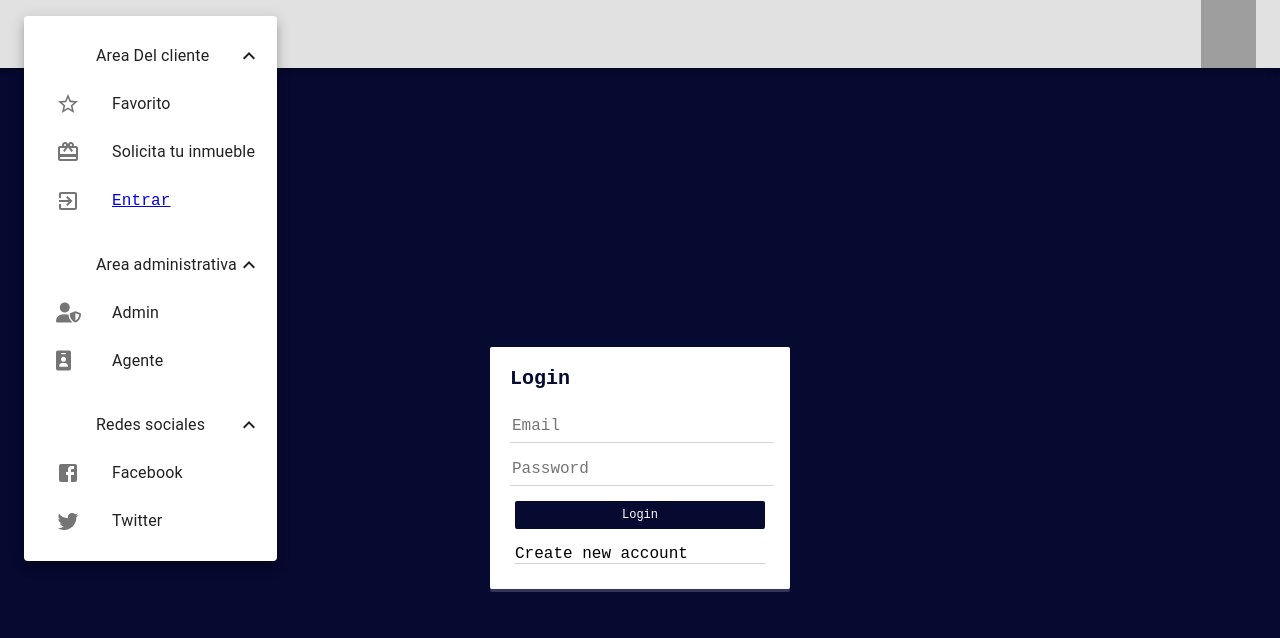
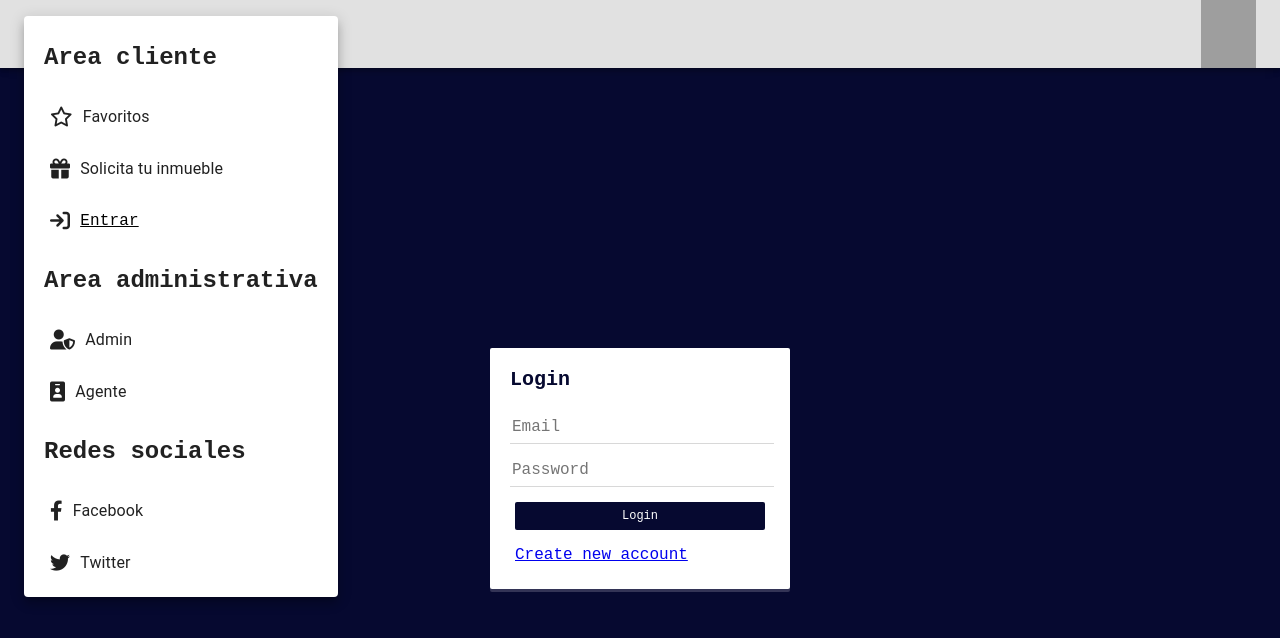
Before and after one commit to carlafaes/inmobilapp-client, a React (Create React App) app: page /login in a window 1280 px wide. Both pictures are taken after a click on the button 52 px from the left and 34 px from the top of the page. Shown: the top 638 px of the page. Built offline with nearby package versions, Linux system fonts and the light colour scheme; grey boxes are pictures that could not be loaded.

Commit message:
menu desplegable sin error

```diff
--- a/src/componentes/MenuNav.jsx
+++ /dev/null
@@ -1,133 +0,0 @@
-
-import React from "react"
-import {useDispatch } from 'react-redux'
-import { makeStyles } from '@material-ui/core/styles';
-import List from '@material-ui/core/List';
-import ListItem from '@material-ui/core/ListItem';
-import ListItemIcon from '@material-ui/core/ListItemIcon';
-import ListItemText from '@material-ui/core/ListItemText';
-import Collapse from '@material-ui/core/Collapse';
-import CardGiftcardIcon from '@material-ui/icons/CardGiftcard';
-import ExpandLess from '@material-ui/icons/ExpandLess';
-import ExpandMore from '@material-ui/icons/ExpandMore';
-import StarBorder from '@material-ui/icons/StarBorder';
-import FacebookIcon from '@material-ui/icons/Facebook';
-import TwitterIcon from '@material-ui/icons/Twitter';
-import ExitToAppIcon from '@material-ui/icons/ExitToApp';
-import { Link } from "react-router-dom";
-
-const useStyles = makeStyles((theme) => ({
-    root: {
-        width: '100%',
-        maxWidth: 360,
-        backgroundColor: theme.palette.background.paper,
-    },
-    nested: {
-        paddingLeft: theme.spacing(4),
-    },
-}));
-
-export const MenuNav=()=> {
-    const classes = useStyles();
-
-    const [open, setOpen] = React.useState(true);
-
-    const handleClick = () => {
-        setOpen(!open);
-    };
-
-    return (
-        <>
-            <List
-                component="nav"
-                aria-labelledby="nested-list-subheader"
-                className={classes.root}
-            >
-                <ListItem button onClick={handleClick}>
-                    <ListItemIcon>
-                    </ListItemIcon>
-                    <ListItemText primary="Area Del cliente" />
-                    {open ? <ExpandLess /> : <ExpandMore />}
-                </ListItem>
-                <Collapse in={open} timeout="auto" unmountOnExit>
-                    <List component="div" disablePadding>
-                        <ListItem button className={classes.nested}>
-                            <ListItemIcon>
-                                <StarBorder />
-                            </ListItemIcon>
-                            <ListItemText primary='Favorito'/>
-                        </ListItem>
-                        <ListItem button className={classes.nested}>
-                            <ListItemIcon>
-                                <CardGiftcardIcon />
-                            </ListItemIcon>
-                            <ListItemText primary='Solicita tu inmueble' />
-                        </ListItem>
-                        <ListItem button className={classes.nested}>
-                            <ListItemIcon >
-                                <ExitToAppIcon />
-                            </ListItemIcon>
-                            <ListItemText  primary={<Link to='/login'>Entrar</Link>}/>
-                        </ListItem>
-                    </List>
-                </Collapse>
-            </List>
-            <List
-                component="nav"
-                aria-labelledby="nested-list-subheader"
-                className={classes.root}
-            >
-                <ListItem button onClick={handleClick}>
-                    <ListItemIcon>
-                    </ListItemIcon>
-                    <ListItemText primary="Area administrativa" />
-                    {open ? <ExpandLess /> : <ExpandMore />}
-                </ListItem>
-                <Collapse in={open} timeout="auto" unmountOnExit>
-                    <List component="div" disablePadding>
-                        <ListItem button className={classes.nested}>
-                            <ListItemIcon >
-                            <i className=" emoticon fa-solid fa-user-shield"></i>
-                            </ListItemIcon>
-                            <ListItemText primary='Admin'  />
-                        </ListItem>
-                        <ListItem button className={classes.nested}>
-                            <ListItemIcon>
-                            <i className="emoticon fa-solid fa-id-badge"></i>
-                            </ListItemIcon>
-                            <ListItemText primary='Agente' />
-                        </ListItem>
-                    </List>
-                </Collapse>
-            </List>
-            <List
-                component="nav"
-                aria-labelledby="nested-list-subheader"
-                className={classes.root}
-            >
-                <ListItem button onClick={handleClick}>
-                    <ListItemIcon>
-                    </ListItemIcon>
-                    <ListItemText primary="Redes sociales" />
-                    {open ? <ExpandLess /> : <ExpandMore />}
-                </ListItem>
-                <Collapse in={open} timeout="auto" unmountOnExit>
-                    <List component="div" disablePadding>
-                        <ListItem button className={classes.nested}>
-                            <ListItemIcon>
-                                <FacebookIcon />
-                            </ListItemIcon>
-                            <ListItemText primary="Facebook" />
-                        </ListItem>
-                        <ListItem button className={classes.nested}>
-                            <ListItemIcon>
-                                <TwitterIcon />
-                            </ListItemIcon>
-                            <ListItemText primary="Twitter" />
-                        </ListItem>
-                    </List>
-                </Collapse>
-            </List>
-        </>
-    );
-}
--- a/src/componentes/Navbar.jsx
+++ b/src/componentes/Navbar.jsx
@@ -1,35 +1,39 @@
 import React, { useState } from 'react';
-import { AppBar, IconButton, Menu, Toolbar } from '@material-ui/core';
+import { AppBar, IconButton, Menu, MenuItem, Toolbar } from '@material-ui/core';
 import { makeStyles } from '@material-ui/core/styles';
 import SortIcon from '@material-ui/icons/Sort';
 import icono from '../Img/icono.png';
-import {MenuNav} from './MenuNav';
-import {Navigate, useNavigate} from 'react-router-dom'
+import Fade from '@material-ui/core/Fade';
+import {Link} from 'react-router-dom'
+
 const useStyles = makeStyles((theme) => ({
     appBar: {
         background: 'rgba(212,212,212, 0.7)',
         position: 'relative',
 
     },
-    icon:{
-        color:'#faa222',
-        fontSize:'2rem',
+    icon: {
+        color: '#faa222',
+        fontSize: '2rem',
 
     },
-    container:{
-        display:'flex',
+    container: {
+        display: 'flex',
         // flexDirection:'row',
-        justifyContent:'space-between',
-        width:'100vw',
+        justifyContent: 'space-between',
+        width: '100vw',
 
 
     },
 }));
 
-export default function Navbar(){
 
-    const navigate =useNavigate()
+
+export default function Navbar() {
+
     const [anchorEl, setAnchorEl] = useState(null);
+
+    const open = Boolean(anchorEl);
 
     const handleClick = (event) => {
         setAnchorEl(event.currentTarget);
@@ -38,12 +42,12 @@ export default function Navbar(){
     const handleClose = () => {
         setAnchorEl(null);
     };
-    const handleInicio=()=>{
-        navigate(-1)
-    }
+
+
 
     const classes = useStyles();
-    return(
+    return (
+        <>
             <div id='navbar' >
                 <AppBar className={classes.appBar} >
                     <Toolbar>
@@ -51,22 +55,32 @@ export default function Navbar(){
                             <IconButton onClick={handleClick}>
                                 <SortIcon className={classes.icon} />
                             </IconButton>
-                    <Menu
-                            id="simple-menu"
-                            anchorEl={anchorEl}
-                            keepMounted
-                            open={Boolean(anchorEl)}
-                            onClose={handleClose}
-                            className={classes.siplemenu}
-                        >
-                            <MenuNav />
-                        </Menu>
-                    <img onClick={handleInicio} src={icono} alt="logonav" width={55} height={68}  className="pointer"/>
+                            <img src={icono} alt="logonav" width={55} height={68} className="pointer" />
                         </div>
-
                     </Toolbar>
                 </AppBar>
             </div>
+            <Menu
+                id="fade-menu"
+                anchorEl={anchorEl}
+                keepMounted
+                open={open}
+                onClose={handleClose}
+                TransitionComponent={Fade}>
+                <h2 className="title">Area cliente</h2>
+                <MenuItem><i className="fa-regular fa-star emoticon"></i> Favoritos</MenuItem>
+                <MenuItem><i className="fa-solid fa-gift emoticon"></i> Solicita tu inmueble</MenuItem>
+                <MenuItem><i className="fa-solid fa-arrow-right-to-bracket emoticon"></i> <Link to='/login' className='Link'>Entrar</Link></MenuItem>
+                <h2 className="title">Area administrativa</h2>
+                <MenuItem> <i className=" emoticon fa-solid fa-user-shield"></i> Admin</MenuItem>
+                <MenuItem><i className="emoticon fa-solid fa-id-badge"></i> Agente</MenuItem>
+                <h2 className="title">Redes sociales</h2>
+                <MenuItem><i className="fa-brands fa-facebook-f emoticon"></i> Facebook</MenuItem>
+                <MenuItem> <i className="fa-brands fa-twitter emoticon"></i>Twitter</MenuItem>
+            </Menu>
+
+        </>
+
 
     )
 }
--- a/src/pages/Home.jsx
+++ b/src/pages/Home.jsx
@@ -4,11 +4,9 @@ import Landing from '../componentes/Landingprueba';
 import Navbar from '../componentes/Navbar';
 import '../styles/Loading.css'
 import Load from '../Img/LOAD5gif.gif'
-import { LoginClient } from '../componentes/LoginClient';
 import '../styles/Loading.css';
 import LOAD5 from '../Img/LOAD5gif.gif';
 import Footer from '../componentes/Footer';
-import { useSelector } from 'react-redux';
 
 function Home() {
 	const [properties, setProperties] = useState([]);
--- /dev/null
+++ b/src/redux/actions/action.js
@@ -0,0 +1,5 @@
+export default function openMenuModal(){
+    return{
+        type:'OPEN_MENU_MODAL'
+    }
+}
--- a/src/styles/index.css
+++ b/src/styles/index.css
@@ -1,121 +1,108 @@
 * {
   font-family: 'Courier New', Courier, monospace;
- margin: 0px;
+  margin: 0px;
 }
 
-.auth_main{
-  display:flex;
-  justify-content:center;
-  align-items:center;
-  margin:0px;
-  height:100vh;
-  width:100vw;
-  background-color:#060930;
+.auth_main {
+  display: flex;
+  justify-content: center;
+  align-items: center;
+  margin: 0px;
+  height: 100vh;
+  width: 100vw;
+  background-color: #060930;
 }
 
-.auth_box-container{
-  background-color:white;
-  box-shadow: 0px 3px #333456 ;
-  border-radius:2px;
-  padding:20px;
-  width:260px;
+.auth_box-container {
+  background-color: white;
+  box-shadow: 0px 3px #333456;
+  border-radius: 2px;
+  padding: 20px;
+  width: 260px;
 
 }
 
 .auth_title {
   color: #060930;
-  margin-bottom:20px;
+  margin-bottom: 20px;
   font-size: 20px;
 }
-.auth_input{
+
+.auth_input {
   color: #333456;
-  border:0px;
+  border: 0px;
   border-bottom: 1px solid #d8d8d8;
-  font-size:16px;
-  margin-bottom:10px;
-  height:30px;
-  width:100%;
+  font-size: 16px;
+  margin-bottom: 10px;
+  height: 30px;
+  width: 100%;
   transition: border-bottom .3s ease;
 }
 
-.auth_input:focus{
-    outline:none;
-    border-bottom: 1px solid #060930;
+.auth_input:focus {
+  outline: none;
+  border-bottom: 1px solid #060930;
 }
-.btn-block{
+
+.btn-block {
   width: 100%;
 }
 
-.btn-primary{
-  background-color:#060930;
+.btn-primary {
+  background-color: #060930;
   border-radius: 2px;
 }
 
-.btn-primary:hover{
+.btn-primary:hover {
   background-color: #0f134e;
 }
 
-.btn{
+.btn {
   border: none;
   color: white;
   cursor: pointer;
-  font-size:12px;
-  padding:7px 10px 7px 10px;
-  transition:color .3s ease;
+  font-size: 12px;
+  padding: 7px 10px 7px 10px;
+  transition: color .3s ease;
 
 }
 
-.pointer{
-  cursor:pointer;
+.pointer {
+  cursor: pointer;
 }
-.menuNav{
+
+.menuNav {
   display: flex;
   flex-direction: column;
-  background-color:antiquewhite;
-  width:200px;
-}
-.area_cliente{
-  display: flex;
-  flex-direction: column;
-  padding: 20px 10px;
-  gap: 1rem;
-  font-size:15px;
-}
-.link{
-  text-decoration: none;
-  gap: 3rem;
-  color:black;
-  border-bottom: 1px solid rgba(100, 100, 100,.3);
-}
-.area_institucional{
-  display: flex;
-  flex-direction: column;
-  padding: 20px;
-  gap: 1rem;
-  font-size:15px;
-}
-
-.area_redes{
-  display: flex;
-  padding: 20px;
-  flex-direction: column;
-  gap: 1rem;
-  font-size:15px;
+  background-color: antiquewhite;
+  width: 200px;
 }
 
 
-.login{
+.login {
   display: flex;
-  justify-content:space-between;
-  align-items:center;
-}
-.emoticon{
-  font-size:20px
+  justify-content: space-between;
+  align-items: center;
 }
 
-.hola{
+
+
+.hola {
   display: flex;
-  flex-direction:column;
+  flex-direction: column;
   gap: 1rem;
   padding: 5px;
 }
+
+.title{
+  padding: 20px;
+}
+
+.emoticon{
+  font-size:20px;
+  padding:10px;
+}
+
+.Link{
+  color:black
+}
```
Also changed, not shown: src/redux/reducers/reducer-client.js (+6 -1 lines). Lines whose indentation alone changed are shown as unchanged.
